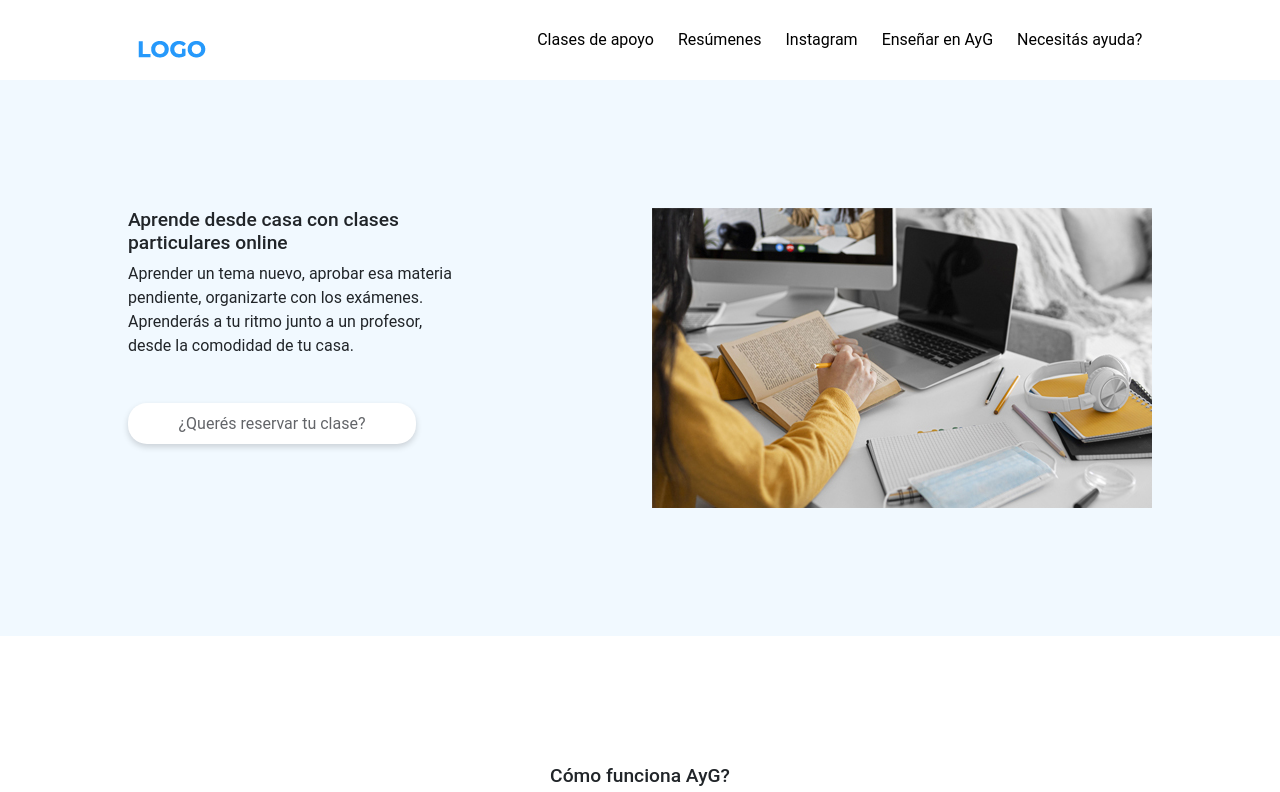
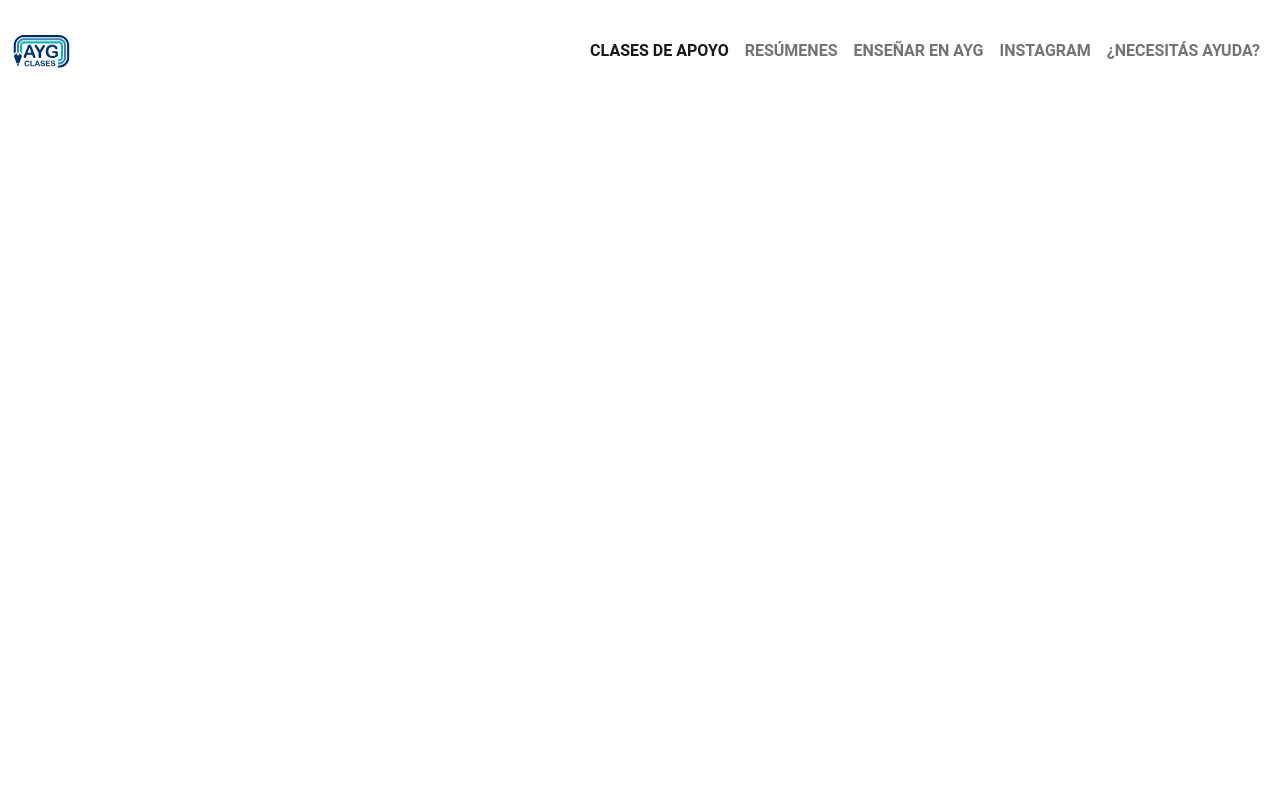
Before and after one commit to juanmagelay/ayg-clases, a plain HTML site: page index.html in a window 1280 px wide. Shown: the top 792 px of the page. Drawn offline with nearby package versions, Linux system fonts and the light colour scheme; a script that the page names is missing.

Commit message:
header completed

```diff
--- a/index.html
+++ b/index.html
@@ -10,20 +10,39 @@
 </head>
 <body>
     <header>
-        <nav>
-            <img src="assets/icon/home_logo.png" alt="Logo"/>
-            <ul>
-                <a href=""><li>Clases de apoyo</li></a>
-                <a href=""><li>Resúmenes</li></a>
-                <a href=""><li>Instagram</li></a>
-                <a href=""><li>Enseñar en AyG</li></a>
-                <a href=""><li>Necesitás ayuda?</li></a>
-            </ul>
+        <nav class="navbar navbar-expand-lg navbar-light" id="nav">
+            <div class="container-fluid">
+                <a class="navbar-brand" href="#">
+                   <img src="assets/img/logo.svg" alt="" width="58.5" height="76.5">
+                </a>
+                <button class="navbar-toggler" type="button" data-bs-toggle="collapse" data-bs-target="#navbarNav" aria-controls="navbarNav" aria-expanded="false" aria-label="Toggle navigation">
+                    <span class="navbar-toggler-icon"></span>
+                </button>
+                <div class="collapse navbar-collapse justify-content-end" id="navbarNav">
+                    <ul class="navbar-nav">
+                        <li class="nav-item">
+                            <a class="nav-link active" aria-current="page" href="#">Clases de apoyo</a>
+                        </li>
+                        <li class="nav-item">
+                            <a class="nav-link" href="#">Resúmenes</a>
+                        </li>
+                        <li class="nav-item">
+                            <a class="nav-link" href="#">Enseñar en AyG</a>
+                        </li>
+                        <li class="nav-item">
+                            <a class="nav-link" href="#">Instagram</a>
+                        </li>
+                        <li class="nav-item">
+                            <a class="nav-link" href="#">¿Necesitás ayuda?</a>
+                        </li>
+
+                    </ul>
+                </div>
+            </div>
         </nav>
-    </header>
 
-    <!--Home-->
-
+        <!--Home-->
+<!--
     <section id="home">
         <article>
             <aside id="homeText">
@@ -38,9 +57,10 @@
             </aside>
         <article>
     </section>
+-->
 
     <!--Clases de apoyo-->
-
+<!--
     <section id="clasesApoyo">
         <h1>Cómo funciona AyG?</h1>
         <p>Aprender un tema nuevo, aprobar esa materia pendiente, organizarte con los exámenes...<br>
@@ -70,9 +90,10 @@
             <button id="apoyoButton">Encuentra tu profesor ideal</button>
         </div>
     </section>
+-->
 
     <!--testimonials-->
-
+<!--
     <section id="testimonials">
         <h1>Lo que dicen nuestros alumnos</h1>
         <p>Aprenderás a tu ritmo con un profesor, desde la comodidad de tu casa.</p>
@@ -99,9 +120,10 @@
             </button>
           </div>
     </section>
+-->
 
     <!--Instagram-->
-
+<!--
     <section id="instagram">
         <div id="igIntro">
         <h1>Instagram</h1>
@@ -149,6 +171,7 @@
 
         </div>
     </footer>
+  -->
 
     <script src="https://cdn.jsdelivr.net/npm/bootstrap@5.0.0-beta3/dist/js/bootstrap.bundle.min.js" integrity="sha384-JEW9xMcG8R+pH31jmWH6WWP0WintQrMb4s7ZOdauHnUtxwoG2vI5DkLtS3qm9Ekf" crossorigin="anonymous"></script>
 </body>
--- a/style.css
+++ b/style.css
@@ -1,32 +1,60 @@
 /*general*/
-
+/*
 html{
     width: 100%;
     height: 100vh;
     margin: 0;
 }
-
+*/
 body{
     margin: 0;
     font-family: Roboto;
+    background-color: #fff;
 }
 
-nav{
-    display: flex;
-    justify-content: space-between;
-    align-items: center;
-    margin: 0;
-    height: 2em;
-    padding: 3em 8.6em 2em 8.6em;
-    box-shadow: 0px 3px 6px #0000001C;
-    top:0;
+/*navbar*/
+
+.navbar{
+    text-transform: uppercase;
+    color: #353638;
+    font-weight: bold;
 }
+
+.navbar-toggler{
+    border: none;
+    width: 27px;
+    height: 18px;
+    padding: 0;
+}
+
+.navbar-toggler span{
+    width: 27px;
+    height: 18px;
+    color: #003169;
+}
+
 
 ul{
     list-style-type: none;
     padding: 0;
 }
+/*
+#nav{
+    display: flex;
+    box-shadow: 0px 3px 6px #0000001C;
+    top:0;
+    height: 3em;
+    margin: 0;
+    padding: 3em 8.6em 2em 8.6em;
+}
 
+#logo-container{
+    height: 50%;
+}
+
+.navbar-brand{
+    height: 80%;
+}
 button{
     width: 18em;
     height: 2.6em;
@@ -46,9 +74,11 @@ p{
 a{
     text-decoration: none;
 }
+*/
+
 
 /*nav*/
-
+/*
 nav ul{
     display: flex;
     flex-direction: row;
@@ -64,11 +94,11 @@ nav li{
 nav a{
     color:#000;
 }
-
+*/
 
 /*Home*/
 
-
+/*
 #home{
     background: #F1F9FF 0% 0% no-repeat padding-box;
 }
@@ -96,9 +126,10 @@ h1{
     box-shadow: 0px 3px 6px #00000029;
     border-radius: 19px;
 }
+*/
 
 /*Clases de apoyo*/
-
+/*
 #clasesApoyo, #testimonials, #igIntro{
     display: flex;
     align-items: center;
@@ -136,9 +167,11 @@ h1{
 #apoyoButton{
     margin-top: 2em;
 }
+*/
+
 
 /*Testimonials*/
-
+/*
 #carouselTestimonials {
     width: 60%;
 }
@@ -147,9 +180,10 @@ h1{
     top: 50%;
     transform: translateY(-50%);
 }
+*/
 
 /*instagram*/
-
+/*
 #instagram{
     background: #F1F9FF 0% 0% no-repeat padding-box;
 }
@@ -164,11 +198,11 @@ h1{
     height: 17.8em;
     margin: 5em 0 10em 0;
 }
-
+*/
 
 
 /*Footer*/
-
+/*
 footer{
     background: #256EA3 0% 0% no-repeat padding-box;
     padding: 5em 8em 5em 8em;
@@ -187,3 +221,4 @@ footer{
 #footerArriba1{
     width: 40%;
 }
+*/
```
